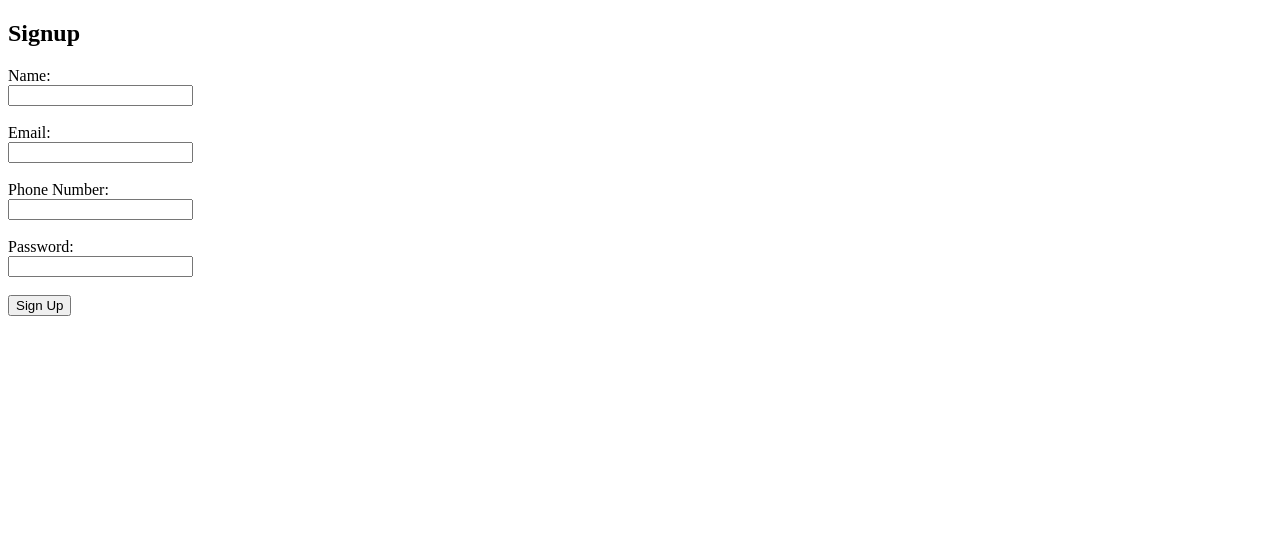
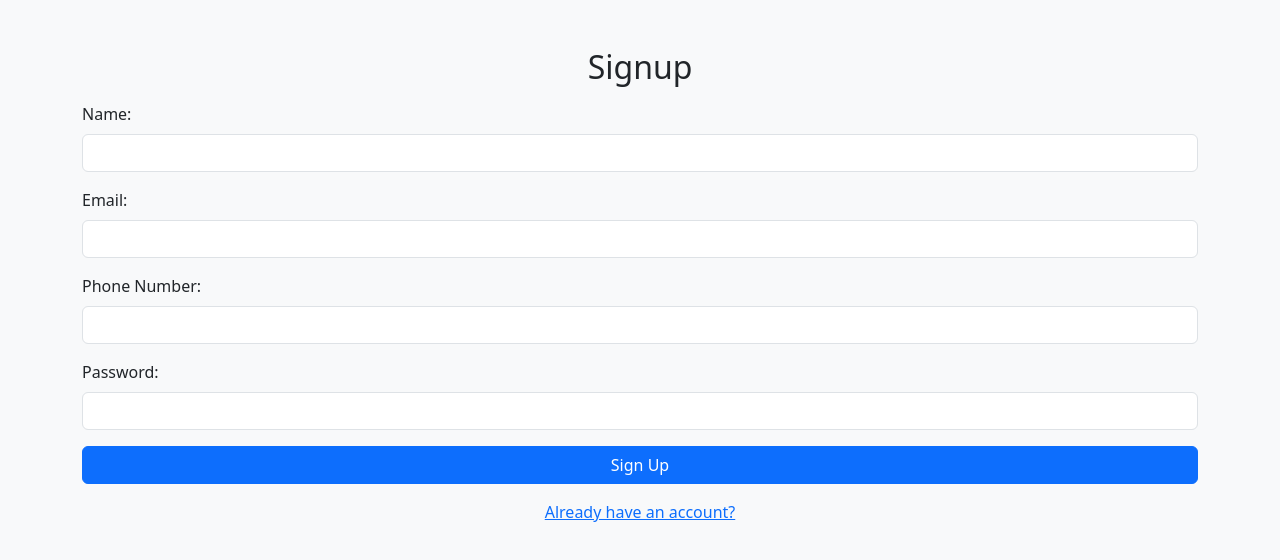
Before and after one commit to akshaysudhakar/groupChat, a website: page public/signup.html in a window 1280 px wide. Drawn offline with nearby package versions, Linux system fonts and the light colour scheme.

```diff
--- a/controller/chatControle.js
+++ b/controller/chatControle.js
@@ -28,14 +28,13 @@
                     attributes : ['name']
                 },
             ],
-            attributes : ['message']
+            attributes : ['message','id']
         })
 
         if(!messages){
             return res.status(404).json({message : 'no chats yet'})
         }
         else{
-            console.log(messages)
             return res.status(200).json(messages);
         }
     }
--- a/public/signup.html
+++ b/public/signup.html
@@ -5,24 +5,39 @@
   <meta name="viewport" content="width=device-width, initial-scale=1.0">
   <title>Signup Page</title>
   <script src="https://cdnjs.cloudflare.com/ajax/libs/axios/1.7.7/axios.min.js"></script>
+  <!-- Bootstrap CSS -->
+  <link href="https://cdn.jsdelivr.net/npm/bootstrap@5.3.3/dist/css/bootstrap.min.css" rel="stylesheet">
 </head>
-<body>
-  <h2>Signup</h2>
-  <form id="signupForm">
-    <label for="name">Name:</label><br>
-    <input type="text" id="name" name="name" required><br><br>
+<body class="bg-light">
+  <div class="container mt-5">
+    <h2 class="text-center">Signup</h2>
+    <form id="signupForm" class="mt-3">
+      <div class="mb-3">
+        <label for="name" class="form-label">Name:</label>
+        <input type="text" class="form-control" id="name" name="name" required>
+      </div>
 
-    <label for="email">Email:</label><br>
-    <input type="email" id="email" name="email" required><br><br>
+      <div class="mb-3">
+        <label for="email" class="form-label">Email:</label>
+        <input type="email" class="form-control" id="email" name="email" required>
+      </div>
 
-    <label for="phone">Phone Number:</label><br>
-    <input type="tel" id="phone" name="phone" required><br><br>
+      <div class="mb-3">
+        <label for="phone" class="form-label">Phone Number:</label>
+        <input type="tel" class="form-control" id="phone" name="phone" required>
+      </div>
 
-    <label for="password">Password:</label><br>
-    <input type="password" id="password" name="password" required><br><br>
+      <div class="mb-3">
+        <label for="password" class="form-label">Password:</label>
+        <input type="password" class="form-control" id="password" name="password" required>
+      </div>
 
-    <button type="submit">Sign Up</button>
+      <button type="submit" class="btn btn-primary w-100">Sign Up</button>
     </form>
+    <div class="text-center mt-3">
+      <a href="login.html">Already have an account?</a>
+    </div>
+  </div>
 
   <script>
     document.getElementById('signupForm').addEventListener('submit', function(event) {
@@ -39,18 +54,18 @@
         email: email,
         phone: phone,
         password: password
-      }
-      console.log(data)
+      };
+      console.log(data);
 
       // Make the Axios POST request
-      axios.post('http://localhost:4000/user/signup',data)
+      axios.post('http://localhost:4000/user/signup', data)
         .then(response => {
           console.log(response.data);
           alert(`${response.data.message}`);
         })
         .catch(error => {
           console.error(error);
-        alert(`${response.data.message}`);
+          alert(`Error: ${error.response?.data?.message || error.message}`);
         });
     });
   </script>
```
Also changed, not shown: public/chat.html (+18 -11 lines). Lines whose indentation alone changed are shown as unchanged.
